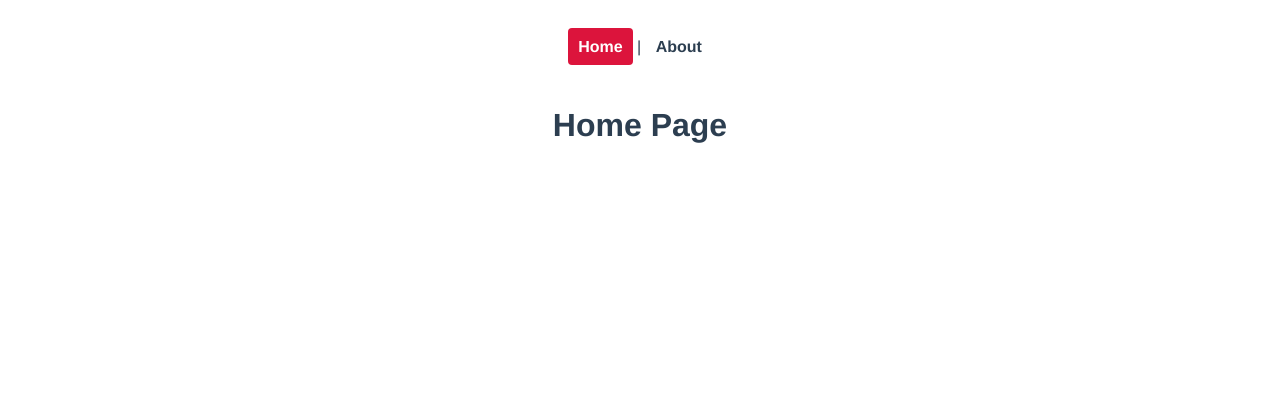
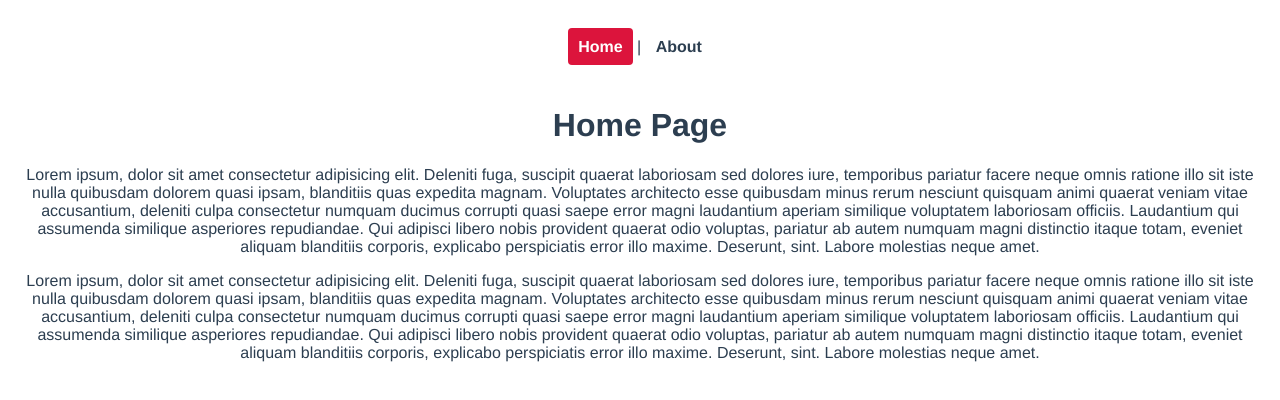
Before and after one commit to H0und5/vueRoute, a Vue app: page / in a window 1280 px wide. Shown: the top 400 px of the page. Built offline with nearby package versions, Linux system fonts and the light colour scheme.

Commit message:
refactor: restructured and renamed the view page components for the vue router

```diff
--- /dev/null
+++ b/src/views/Home.vue
@@ -0,0 +1,17 @@
+<template>
+  <div class="home">
+    <h1>Home Page</h1>
+    <p>Lorem ipsum, dolor sit amet consectetur adipisicing elit. Deleniti fuga, suscipit quaerat laboriosam sed dolores iure, temporibus pariatur facere neque omnis ratione illo sit iste nulla quibusdam dolorem quasi ipsam, blanditiis quas expedita magnam. Voluptates architecto esse quibusdam minus rerum nesciunt quisquam animi quaerat veniam vitae accusantium, deleniti culpa consectetur numquam ducimus corrupti quasi saepe error magni laudantium aperiam similique voluptatem laboriosam officiis. Laudantium qui assumenda similique asperiores repudiandae. Qui adipisci libero nobis provident quaerat odio voluptas, pariatur ab autem numquam magni distinctio itaque totam, eveniet aliquam blanditiis corporis, explicabo perspiciatis error illo maxime. Deserunt, sint. Labore molestias neque amet.</p>
+
+    <p>Lorem ipsum, dolor sit amet consectetur adipisicing elit. Deleniti fuga, suscipit quaerat laboriosam sed dolores iure, temporibus pariatur facere neque omnis ratione illo sit iste nulla quibusdam dolorem quasi ipsam, blanditiis quas expedita magnam. Voluptates architecto esse quibusdam minus rerum nesciunt quisquam animi quaerat veniam vitae accusantium, deleniti culpa consectetur numquam ducimus corrupti quasi saepe error magni laudantium aperiam similique voluptatem laboriosam officiis. Laudantium qui assumenda similique asperiores repudiandae. Qui adipisci libero nobis provident quaerat odio voluptas, pariatur ab autem numquam magni distinctio itaque totam, eveniet aliquam blanditiis corporis, explicabo perspiciatis error illo maxime. Deserunt, sint. Labore molestias neque amet.</p>
+  </div>
+</template>
+
+<script>
+// @ is an alias to /src
+
+export default {
+  name: 'Home',
+  components: {}
+}
+</script>
--- a/src/views/HomeView.vue
+++ /dev/null
@@ -1,14 +0,0 @@
-<template>
-  <div class="home">
-    <h1>Home Page</h1>
-  </div>
-</template>
-
-<script>
-// @ is an alias to /src
-
-export default {
-  name: 'HomeView',
-  components: {}
-}
-</script>
```
Also changed, not shown: src/router/index.js (+4 -4 lines), src/views/About.vue (renamed from src/views/AboutView.vue).
